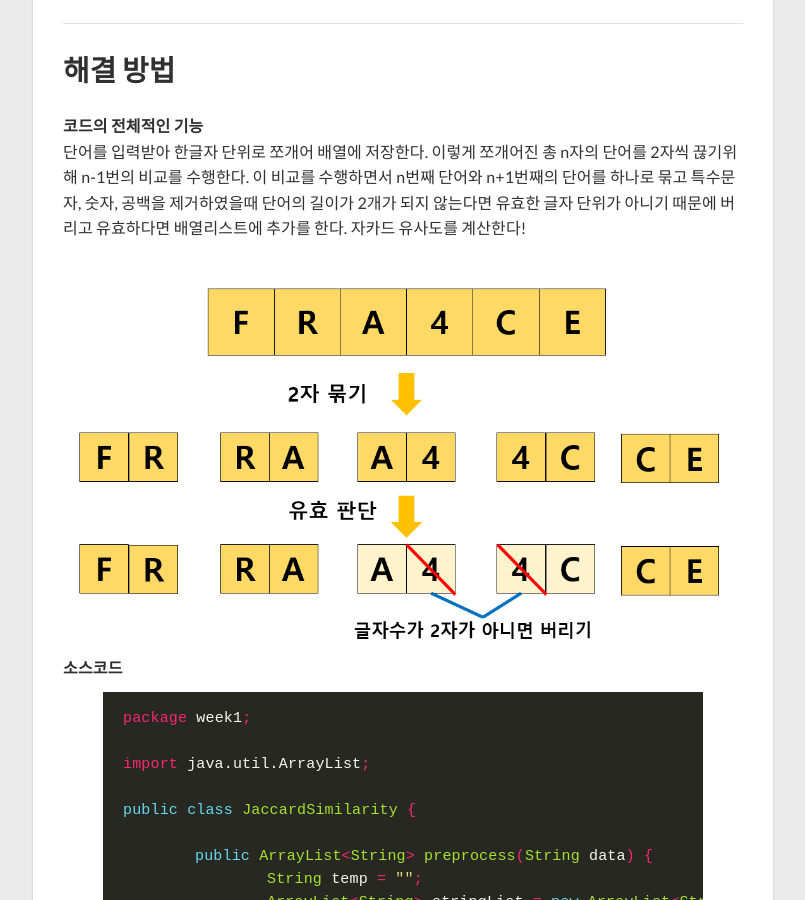
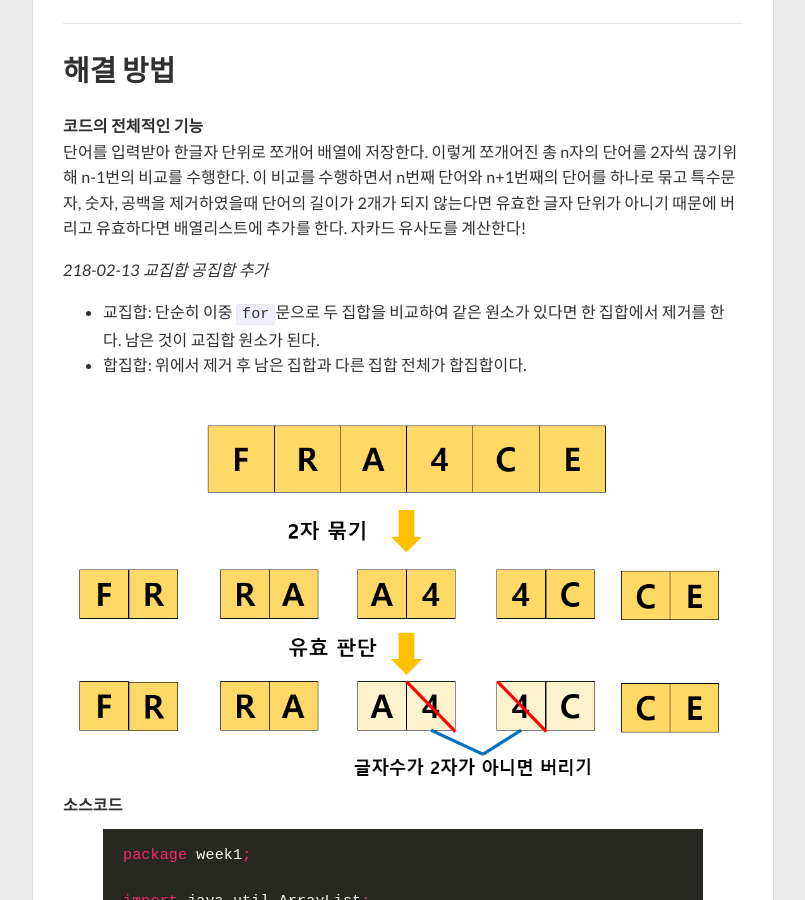
Before and after one commit to HongJeSeong/HongJeSeong.github.io, a Jekyll site: the page built from _posts/study/2018-02-07-kakao-news.md, in a window 1280 px wide and 900 px high, scrolled down 2556 px. Shown: the whole window, without its empty margins (237-1042 px from the left). Built offline with Jekyll 4.4.1, drawn with Linux system fonts in a browser that asks for light colours; nearby versions of some CDN libraries.

Commit message:
설명 추가

```diff
--- a/_posts/study/2018-02-07-kakao-news.md
+++ b/_posts/study/2018-02-07-kakao-news.md
@@ -72,6 +72,11 @@ _**이 문제의 정답률은 41.84%입니다.**_
 ## 해결 방법
 **코드의 전체적인 기능**
 단어를 입력받아 한글자 단위로 쪼개어 배열에 저장한다. 이렇게 쪼개어진 총 n자의 단어를 2자씩 끊기위해 n-1번의 비교를 수행한다. 이 비교를 수행하면서 n번째 단어와 n+1번째의 단어를 하나로 묶고 특수문자, 숫자, 공백을 제거하였을때 단어의 길이가 2개가 되지 않는다면 유효한 글자 단위가 아니기 때문에 버리고 유효하다면 배열리스트에 추가를 한다. 자카드 유사도를 계산한다!
+
+
+_218-02-13  교집합 공집합 추가_
+ - 교집합: 단순히 이중 `for`문으로 두 집합을 비교하여 같은 원소가 있다면 한 집합에서 제거를 한다. 남은 것이 교집합 원소가 된다.
+ - 합집합: 위에서 제거 후 남은 집합과 다른 집합 전체가 합집합이다.
 
 ![과정사진](../../images/posts/algokakao/jaccard1.png)
 
```
